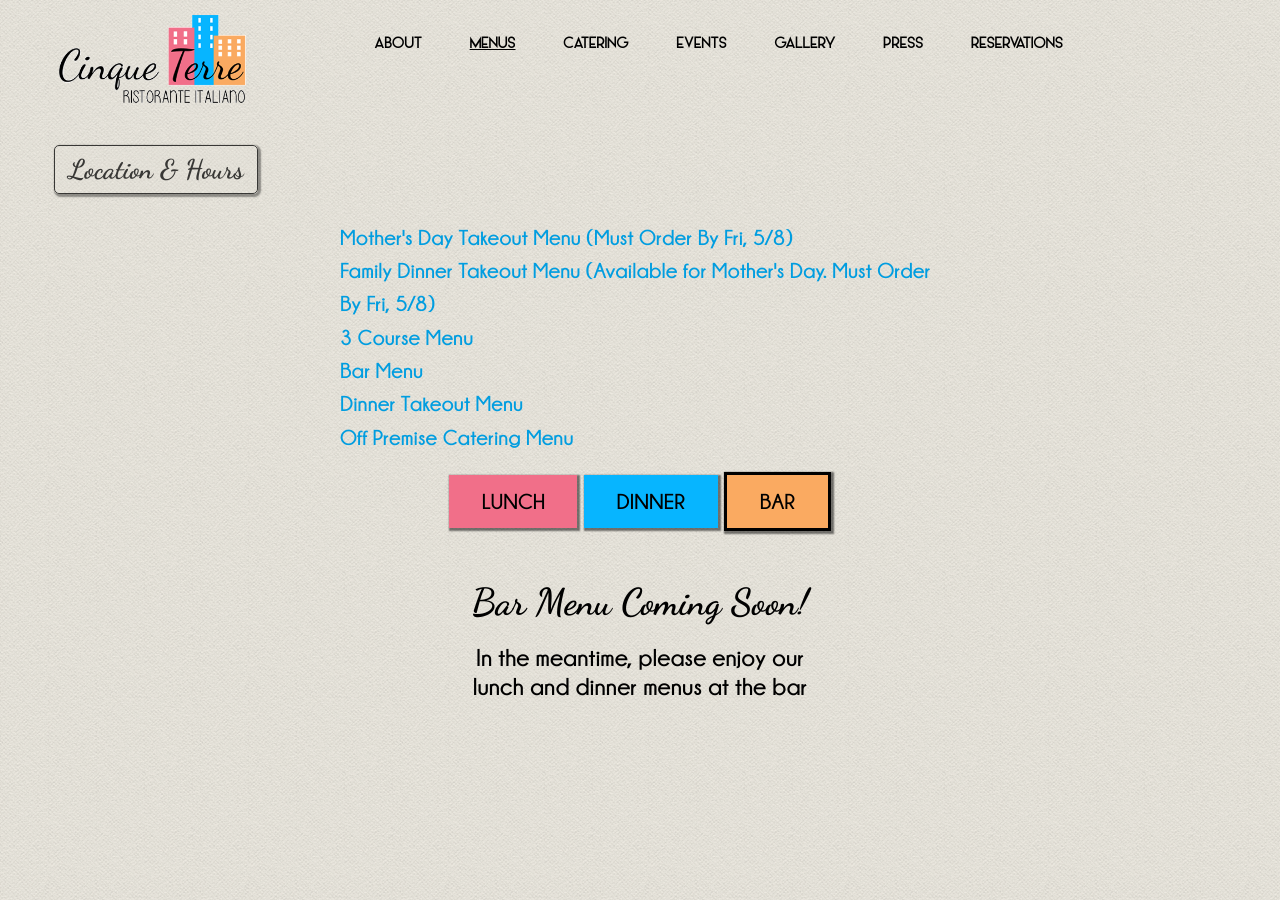
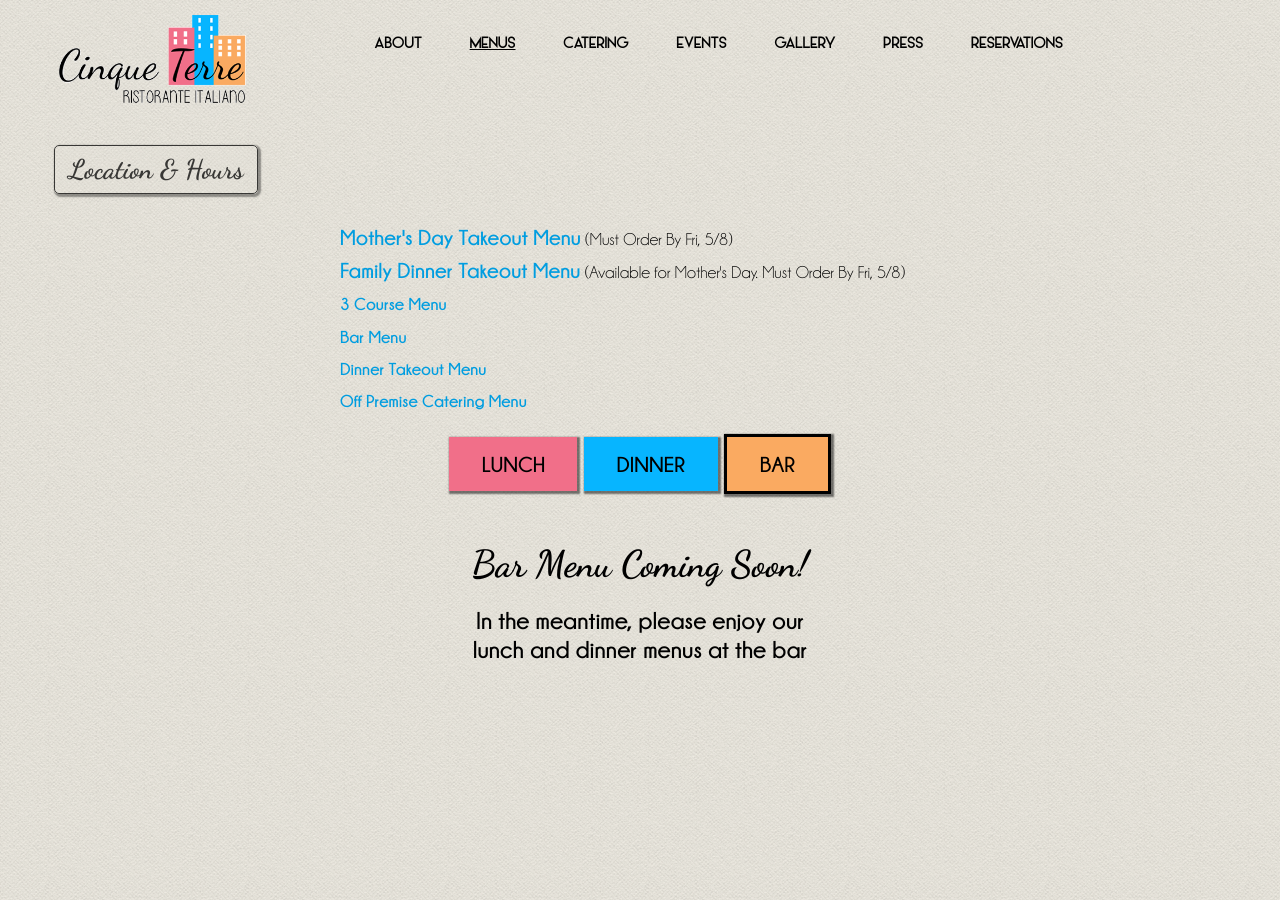
Before and after one commit to cinqueterreli/cinqueterre.github.io, a Jekyll site: the page built from bar-menu.html, in a window 1280 px wide and 900 px high. Built offline with Jekyll 4.4.1, drawn with Linux system fonts in a browser that asks for light colours; nearby versions of some CDN libraries.

Commit message:
maybe now?

```diff
--- a/_includes/menu-links.html
+++ b/_includes/menu-links.html
@@ -1,7 +1,7 @@
 <div class="homepage-announcement" style="padding:0;">
 <p class="blurb-wrap" style="text-indent:0;">
-		<a href="/mothersDay.pdf" target="_blank" class="body-link">Mother's Day Takeout Menu &#40;Must Order By Fri, 5&#47;8&#41;</a><br />
-		<a href="/familyDinnerMenu.pdf" target="_blank" class="body-link">Family Dinner Takeout Menu &#40;Available for Mother's Day. Must Order By Fri, 5&#47;8&#41;</a><br />
+		<a href="/mothersDay.pdf" target="_blank" class="body-link">Mother's Day Takeout Menu</a><span style="font-size:.8em;"> &#40;Must Order By Fri, 5&#47;8&#41;</span><br />
+		<a href="/familyDinnerMenu.pdf" target="_blank" class="body-link">Family Dinner Takeout Menu</a><span style="font-size:.8em;"> &#40;Available for Mother's Day. Must Order By Fri, 5&#47;8&#41;<br />
 		<a href="/cinqueGiorniMenu.pdf" target="_blank" class="body-link">3 Course Menu</a><br />
 		<a href="/barMenu.pdf" target="_blank" class="body-link">Bar Menu</a><br />
 		<a href="/dinnerTakeoutMenu.pdf" target="_blank" class="body-link">Dinner Takeout Menu</a><br />
```
